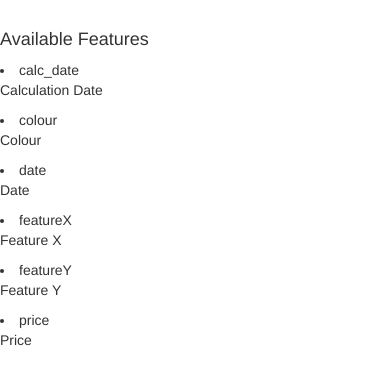
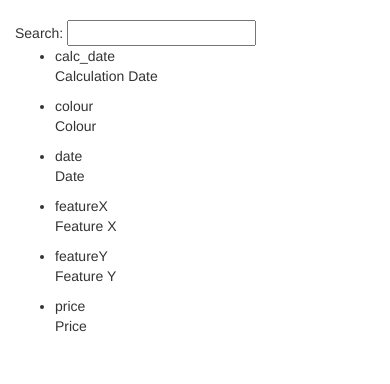
Before and after one commit to o-n-e/feature-chooser, a website: page app/index.html in a window 390 px wide. Drawn offline with nearby package versions, Linux system fonts and the light colour scheme.

Commit message:
4. The app now has a search box. Notice that the phone list on the page changes depending on what a user types into the search box.

```diff
--- a/app/index.html
+++ b/app/index.html
@@ -10,14 +10,27 @@
 </head>
 <body ng-controller="FeatureCtrl">
 
-<h4>Available Features</h4>
-<P>
-  <li ng-repeat="feature in availibleFeatures">
-    <span>{{feature.name}}</span>
-    <p>{{feature.displayName}}</p>
-  </li>
+<div class="container-fluid">
+  <div class="row">
+    <div class="col-md-2">
+      <!--Sidebar content-->
+
+      Search: <input ng-model="query">
+
+    </div>
+    <div class="col-md-10">
+      <!--Body content-->
+
+      <ul class="phones">
+        <li ng-repeat="feature in availibleFeatures | filter:query">
+          {{feature.name}}
+          <p>{{feature.displayName}}</p>
+        </li>
+      </ul>
+
+    </div>
+  </div>
+</div>
 
 </body>
 </html>
-
-<!-- | filter:{category:'feature'}-->
--- a/docs/user_stories.txt
+++ b/docs/user_stories.txt
@@ -1,4 +1,5 @@
-3. Make the list dynamic
+4. The app now has a search box. Notice that the phone list on the page changes depending on what a user types into the search box.
 
 x 1. Show something in the browser.
 x 2. Show a static list of values
+x 3. Make the list dynamic
```
Also changed, not shown: test/e2e/scenarios.js (+16 -1 lines).
